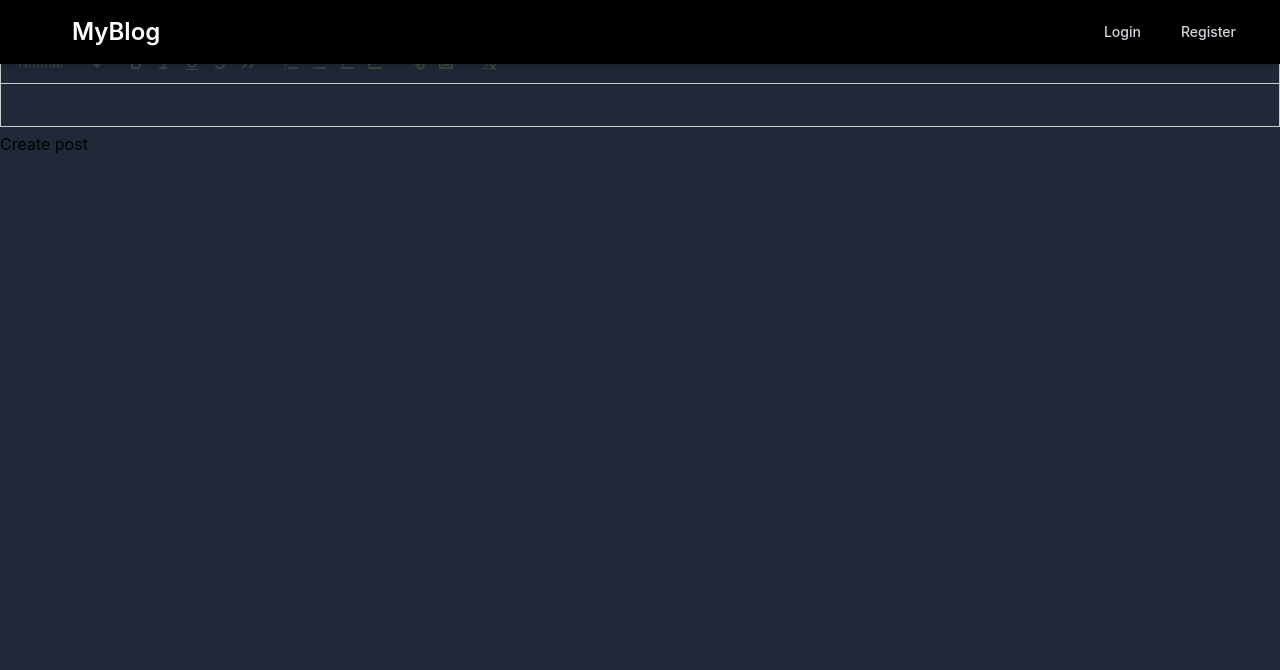
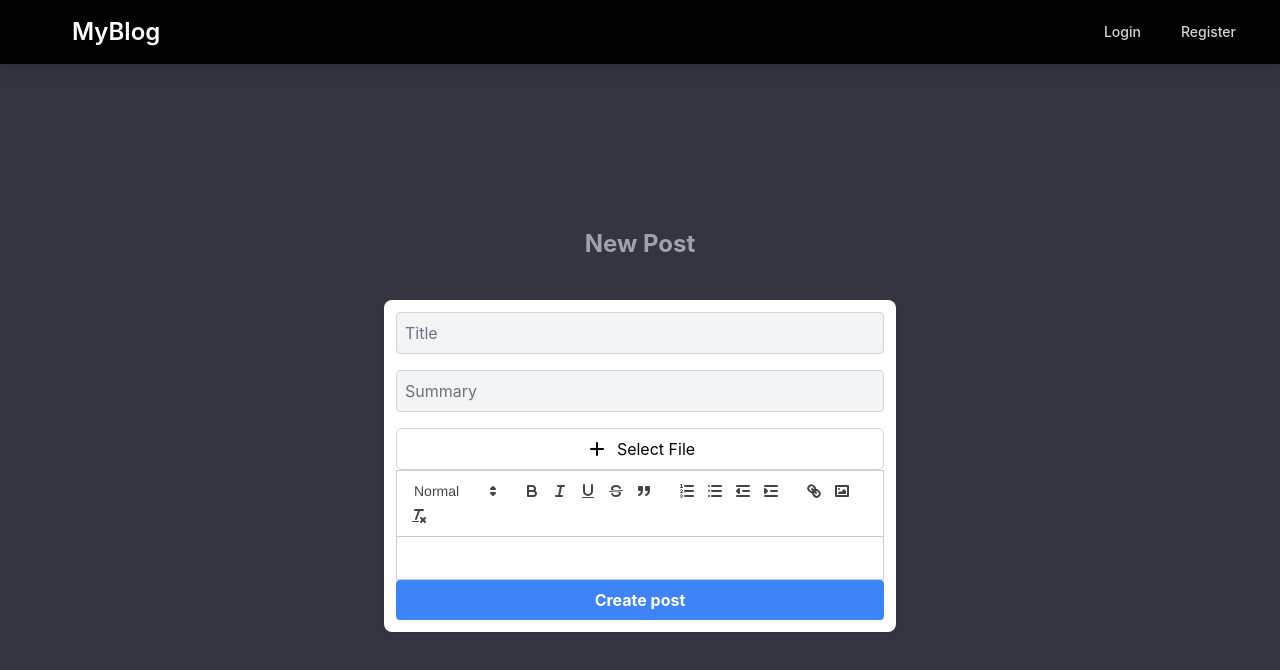
Before and after one commit to Abduledd/Blog, a React (Create React App) app in the folder client/: page /create in a window 1280 px wide. Shown: the top 670 px of the page. Built offline with nearby package versions, Linux system fonts and the light colour scheme; no server answers.

Commit message:
designing

```diff
--- a/client/src/App.css
+++ b/client/src/App.css
@@ -3,5 +3,5 @@
 @tailwind utilities;
 
 body {
-  background-color: rgb(31 41 55);
+  background-color: #343541;
 }
--- a/client/src/Header.js
+++ b/client/src/Header.js
@@ -25,7 +25,7 @@ export default function Header() {
   const username = userInfo?.username;
 
   return (
-    <header className="bg-black max-w-full drop-shadow-lg fixed top-0 left-0 right-0 z-50 mb-10">
+    <header className="bg-black max-w-full drop-shadow-lg fixed top-0 left-0 right-0 z-50">
       <div className="ml-10 px-2 max-w-full sm:px-6 lg:px-8">
         <div className="flex h-16 items-center justify-between">
           <div className="">
--- a/client/src/pages/CreatePost.js
+++ b/client/src/pages/CreatePost.js
@@ -31,19 +31,92 @@ export default function CreatePost() {
     return <Navigate to={'/'} />
   }
   return (
-    <form onSubmit={createNewPost}>
+    <div className="flex flex-col items-center justify-center min-h-screen px-6 py-8 mx-auto md:py-0">
+      <div class="heading text-center font-bold text-2xl m-5 pt-10 text-gray-400 ">New Post</div>
+      <form onSubmit={createNewPost}
+        className="flex flex-col w-[97%] max-w-lg rounded-lg shadow bg-white p-3 mt-5" >
         <input type="title"
+          className="bg-gray-100 border border-gray-300 p-2 mb-4 outline-none rounded"
           placeholder={'Title'}
           value={title}
           onChange={ev => setTitle(ev.target.value)} />
         <input type="summary"
+          className="bg-gray-100 border border-gray-300 p-2 mb-4 outline-none rounded"
           placeholder={'Summary'}
           value={summary}
           onChange={ev => setSummary(ev.target.value)} />
-      <input type="file"
-        onChange={ev => setFiles(ev.target.files)} />
+        <div className="relative">
+          <input
+            type="file"
+            onChange={ev => setFiles(ev.target.files)}
+            className="hidden"
+          />
+          <label htmlFor="fileInput" className="flex items-center justify-center px-4 py-2 border border-gray-300 rounded-md cursor-pointer">
+            <svg
+              xmlns="http://www.w3.org/2000/svg"
+              fill="none"
+              viewBox="0 0 24 24"
+              stroke="currentColor"
+              className="w-6 h-6 mr-2"
+            >
+              <path
+                strokeLinecap="round"
+                strokeLinejoin="round"
+                strokeWidth={2}
+                d="M12 6v6m0 0v6m0-6h6m-6 0H6"
+              />
+            </svg>
+            Select File
+          </label>
+        </div>
         <Editor value={content} onChange={setContent} />
-      <button style={{ marginTop: '5px' }}>Create post</button>
+        <button class="bg-blue-500 hover:bg-blue-700 text-white font-bold py-2 px-4 rounded">Create post</button>
+
       </form>
+
+
+    </div>
+
+    // <div className="flex flex-col items-center justify-center min-h-screen px-6 py-8 mx-auto md:py-0">
+    //   <div class="heading text-center font-bold text-2xl m-5 pt-10 text-gray-500 ">New Post</div>
+
+    //   <div class="editor mx-auto w-10/12 flex flex-col text-gray-800 border border-gray-300 p-4 shadow-lg max-w-2xl">
+    //     <input
+    //       className="title bg-gray-100 border border-gray-300 p-2 mb-4 outline-none"
+    //       placeholder="Title"
+    //       type="text"
+    //       value={title}
+    //       onChange={ev => setTitle(ev.target.value)}
+    //     />
+    //     <textarea
+    //       className="description bg-gray-100 sec p-3 h-60 border border-gray-300 outline-none"
+    //       spellCheck="false"
+    //       placeholder="Describe everything about this post here"
+    //       value={summary} // Assuming you want to use 'summary' for description
+    //       onChange={ev => setSummary(ev.target.value)}
+    //     ></textarea>
+
+    //     {/* Icons */}
+    //     <div class="icons flex text-gray-500 m-2">
+    //       <svg class="mr-2 cursor-pointer hover:text-gray-700 border rounded-full p-1 h-7" xmlns="http://www.w3.org/2000/svg" fill="none" viewBox="0 0 24 24" stroke="currentColor"><path stroke-linecap="round" stroke-linejoin="round" stroke-width="2" d="M17.657 16.657L13.414 20.9a1.998 1.998 0 01-2.827 0l-4.244-4.243a8 8 0 1111.314 0z" /><path stroke-linecap="round" stroke-linejoin="round" stroke-width="2" d="M15 11a3 3 0 11-6 0 3 3 0 016 0z" /></svg>
+    //       <svg class="mr-2 cursor-pointer hover:text-gray-700 border rounded-full p-1 h-7" xmlns="http://www.w3.org/2000/svg" fill="none" viewBox="0 0 24 24" stroke="currentColor"><path stroke-linecap="round" stroke-linejoin="round" stroke-width="2" d="M14.828 14.828a4 4 0 01-5.656 0M9 10h.01M15 10h.01M21 12a9 9 0 11-18 0 9 9 0 0118 0z" /></svg>
+    //       <svg class="mr-2 cursor-pointer hover:text-gray-700 border rounded-full p-1 h-7" xmlns="http://www.w3.org/2000/svg" fill="none" viewBox="0 0 24 24" stroke="currentColor"><path stroke-linecap="round" stroke-linejoin="round" stroke-width="2" d="M15.172 7l-6.586 6.586a2 2 0 102.828 2.828l6.414-6.586a4 4 0 00-5.656-5.656l-6.415 6.585a6 6 0 108.486 8.486L20.5 13" /></svg>
+    //       <div class="count ml-auto text-gray-400 text-xs font-semibold">0/300</div>
+    //     </div>
+
+    //     {/* Buttons */}
+    //     <div class="buttons flex">
+    //       <div class="btn border border-gray-300 p-1 px-4 font-semibold cursor-pointer text-gray-500 ml-auto">Cancel</div>
+    //       <button
+    //         type="submit"
+    //         className="btn border border-indigo-500 p-1 px-4 font-semibold cursor-pointer text-gray-200 ml-2 bg-indigo-500"
+    //         onClick={createNewPost}
+    //       >
+    //         Post
+    //       </button>
+    //     </div>
+    //   </div>
+    // </div>
+
   );
 }
--- a/client/src/pages/IndexPage.js
+++ b/client/src/pages/IndexPage.js
@@ -25,7 +25,7 @@ export default function IndexPage() {
 
   // </div>
   return (
-    <div>
+    <div className="pt-10">
       {posts.length > 0 && posts.map(post => (
         <Post {...post} />
       ))}
--- a/client/src/pages/LoginPage.js
+++ b/client/src/pages/LoginPage.js
@@ -44,7 +44,7 @@ export default function LoginPage() {
   }
   return (
 
-    <div class="flex flex-col items-center justify-center px-6 py-8 mx-auto md:h-screen lg:py-0">
+    <div class="flex flex-col items-center justify-center min-h-screen px-6 py-8 mx-auto md:py-0">
 
 
       <div className="w-full bg-white rounded-lg shadow dark:border md:mt-0 sm:max-w-md xl:p-0 dark:bg-gray-800 dark:border-gray-700">
--- a/client/src/pages/RegisterPage.js
+++ b/client/src/pages/RegisterPage.js
@@ -18,7 +18,7 @@ export default function RegisterPage() {
     }
   }
   return (
-    <div class="flex flex-col items-center justify-center px-6 py-8 mx-auto md:h-screen lg:py-0">
+    <div class="flex flex-col items-center justify-center min-h-screen px-6 py-8 mx-auto md:py-0">
 
 
       <div className="w-full bg-white rounded-lg shadow dark:border md:mt-0 sm:max-w-md xl:p-0 dark:bg-gray-800 dark:border-gray-700">
```
Lines whose indentation alone changed are shown as unchanged.
